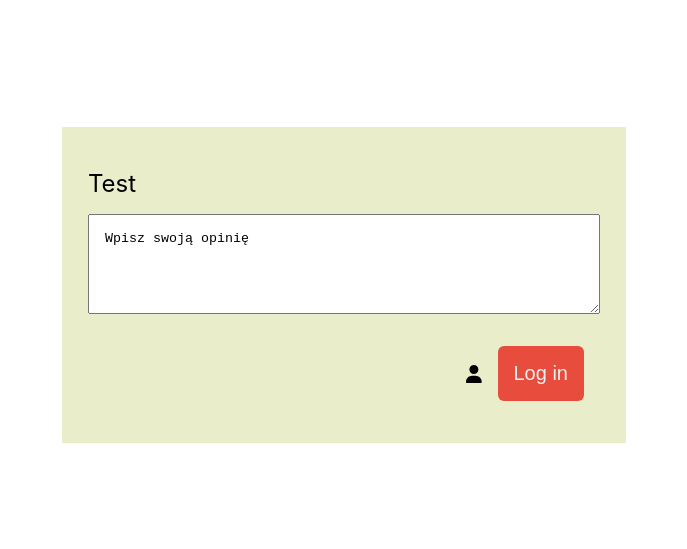
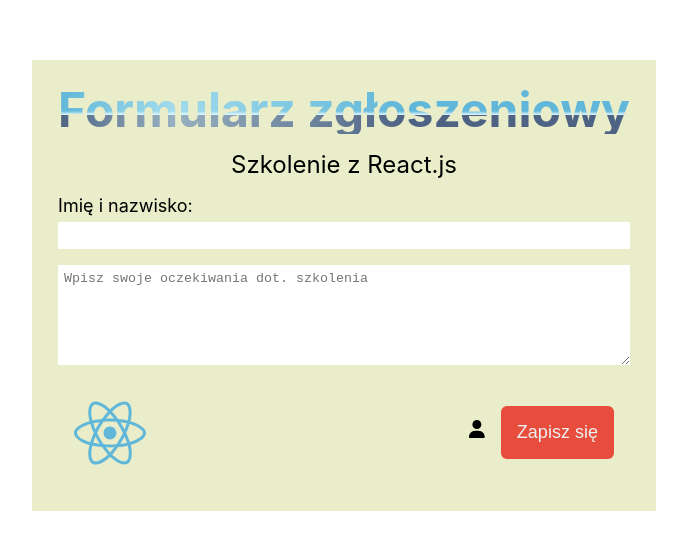
Before and after one commit to joannaMakarewicz/active-form, a React (Create React App) app: page / in a window 1280 px wide. Shown: the part 115-664 px from the top of the page, without its empty margins (296-983 px from the left). Built offline with nearby package versions, Linux system fonts and the light colour scheme.

Commit message:
Header component & react icon

```diff
--- a/package.json
+++ b/package.json
@@ -5,6 +5,7 @@
   "homepage": "http://joannamakarewicz.github.io/active-form",
   "dependencies": {
     "@fortawesome/fontawesome-svg-core": "^6.2.1",
+    "@fortawesome/free-brands-svg-icons": "^6.2.1",
     "@fortawesome/free-regular-svg-icons": "^6.2.1",
     "@fortawesome/free-solid-svg-icons": "^6.2.1",
     "@fortawesome/react-fontawesome": "^0.2.0",
@@ -15,6 +16,7 @@
     "react": "^18.2.0",
     "react-dom": "^18.2.0",
     "react-scripts": "5.0.1",
+    "sass": "^1.57.1",
     "web-vitals": "^2.1.4"
   },
   "scripts": {
--- a/src/App.css
+++ /dev/null
@@ -1,43 +0,0 @@
-#root {
-  align-items: center;
-  display: flex;
-  flex-direction: column;
-  font-size: 24px;
-  justify-content: center;
-  margin: 0 auto;
-  min-height: 100vh;
-  width: 60vw;
-}
-
-.App {
-  text-align: center;
-}
-
-.button {
-  align-items: center;
-  display: flex;
-  justify-content: flex-end;
-  margin: 16px 0 0 0;
-}
-
-.form {
-  background-color: #e9edc9;
-  min-width: 70vw;
-  padding: 26px;
-}
-
-.input {
-  margin: 16px 0;
-}
-
-.textarea {
-  min-height: 100px;
-  padding: 16px;
-  width: 100%;
-}
-
-@media screen and (min-width: 1024px) {
-  .form {
-    min-width: 40vw;
-  }
-}
--- a/src/App.js
+++ b/src/App.js
@@ -1,7 +1,8 @@
-import "./App.css";
+import "./App.scss";
 import Button from "./components/Button";
 import Input from "./components/Input";
 import Textarea from "./components/Textarea";
+import Header from "./components/Header";
 
 
 const alizarin  = '#e74c3c';
@@ -12,9 +13,10 @@ const silver = '#bdc3c7';
 function App() {
   return (
     <div className="form">
+      <Header />
       <Input />
       <Textarea />
-      <Button icon='user'  label="Log in" bgColor={alizarin} color={clouds} />
+      <Button icon='user'  label="Zapisz się" bgColor={alizarin} color={clouds} />
     </div>
   );
 }
--- /dev/null
+++ b/src/App.scss
@@ -0,0 +1,72 @@
+#root {
+  align-items: center;
+  display: flex;
+  flex-direction: column;
+  font-size: 24px;
+  justify-content: center;
+  margin: 0 auto;
+  min-height: 100vh;
+  width: 60vw;
+}
+
+.App {
+  text-align: center;
+}
+
+.button {
+  align-items: center;
+  display: flex;
+  justify-content:space-between;
+  margin: 16px 0 0 0;
+  &__brand {
+    color:rgb(97, 183, 217);
+    margin:16px;
+  }
+}
+
+.form {
+  background-color: #e9edc9;
+  min-width: 70vw;
+  padding: 26px;
+  @media screen and (min-width: 1024px) {
+    min-width: 40vw;
+  }
+  }
+
+.header {
+    text-align: center;
+    &__heading {
+      background: linear-gradient(to right, rgba(255, 215, 255, 0) 0%, rgba(225, 255, 255, 0.5) 20%, rgba(255, 255, 255, 0) 61%), linear-gradient(rgb(97, 183, 217) 52%, rgb(224, 246, 255) 60%, rgb(78, 99, 132) 61%);
+      background-clip: text;
+      line-height: 1;
+      margin:0 0 16px 0;
+      -webkit-background-clip: text;
+      -webkit-text-fill-color: transparent;
+    }
+    &__content  {
+      margin:0;
+    }
+}
+.input {
+  margin: 16px 0;
+  &__area {
+    border:0;
+    outline: 0;
+    margin-top: 6px;
+    padding:6px;
+    width: 100%;
+  }
+  &__name {
+    font-size: 18px;
+  }
+}
+
+
+
+.textarea {
+  border:0;
+  min-height: 100px;
+  outline: 0;
+  padding: 6px;
+  width: 100%;
+}
--- a/src/components/Button/Button.js
+++ b/src/components/Button/Button.js
@@ -1,27 +1,30 @@
 import React from "react";
-import { FontAwesomeIcon } from '@fortawesome/react-fontawesome'
-import { library } from '@fortawesome/fontawesome-svg-core';
-import { faUser } from '@fortawesome/free-solid-svg-icons';
+import { FontAwesomeIcon } from "@fortawesome/react-fontawesome";
+import { library } from "@fortawesome/fontawesome-svg-core";
+import { faUser } from "@fortawesome/free-solid-svg-icons";
+import { fab } from "@fortawesome/free-brands-svg-icons";
 
-library.add(faUser);
+library.add(fab, faUser);
 
 function Button({ label, bgColor, color }) {
   const styles = {
     background: bgColor,
     border: 0,
-      borderRadius:6,
+    borderRadius: 6,
     color: color,
-      fontSize: 20,
+    fontSize: 18,
     margin: 16,
-      padding:16
-    }
+    padding: 16,
+  };
   return (
     <div className="button">
+      <FontAwesomeIcon icon={["fab", "react"]} className="button__brand" size="3x" />
+      <div>
         <FontAwesomeIcon icon="user" size="xs" />
         <button style={styles}>{label}</button>
+      </div>
     </div>
   );
 }
 
-
 export default Button;
--- /dev/null
+++ b/src/components/Header/Header.js
@@ -0,0 +1,13 @@
+import React from "react";
+
+function Header () {
+    return (
+        <header className="header">
+<h1 className="header__heading">Formularz zgłoszeniowy</h1>
+<p className="header__content">Szkolenie z React.js</p>
+        </header>
+
+    )
+}
+
+export default Header;
--- /dev/null
+++ b/src/components/Header/index.js
@@ -0,0 +1,2 @@
+import Header from "./Header";
+export default Header;
--- a/src/components/Input/Input.js
+++ b/src/components/Input/Input.js
@@ -3,7 +3,7 @@ import React from "react";
 function Input () {
     return (
         <div className="input">
-                Test
+                <label className="input__name">Imię i nazwisko: <input className="input__area"></input></label>
         </div>
     )
 }
--- a/src/components/Textarea/Textarea.js
+++ b/src/components/Textarea/Textarea.js
@@ -3,7 +3,7 @@ import React from "react";
 function Textarea () {
     return (
         <div>
-            <textarea className="textarea">Wpisz swoją opinię</textarea>
+            <textarea className="textarea" placeholder="Wpisz swoje oczekiwania dot. szkolenia"></textarea>
         </div>
     )
 }
```
Also changed, not shown: 1 other file (tests, documents, lock files or other folders). Lines whose indentation alone changed are shown as unchanged.
